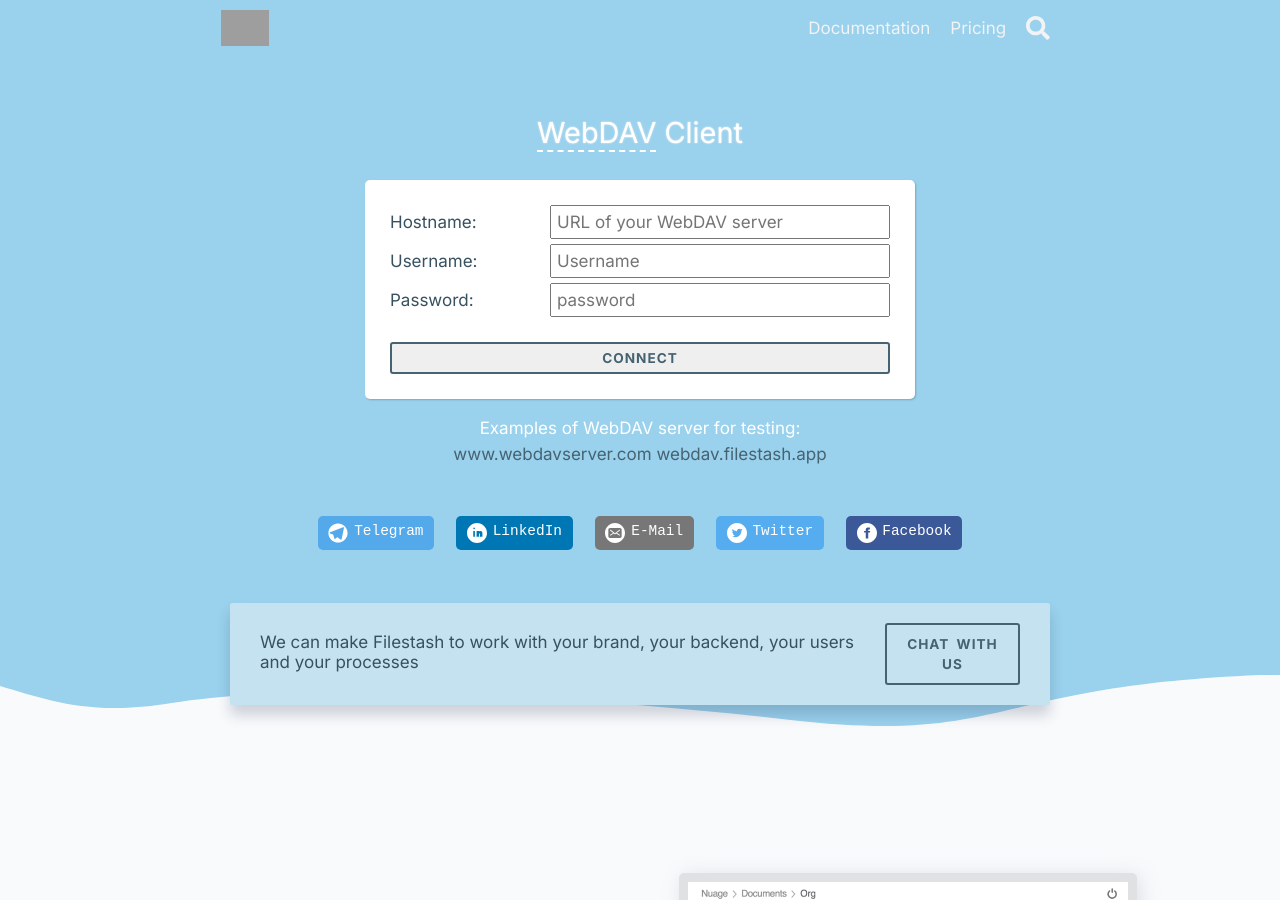
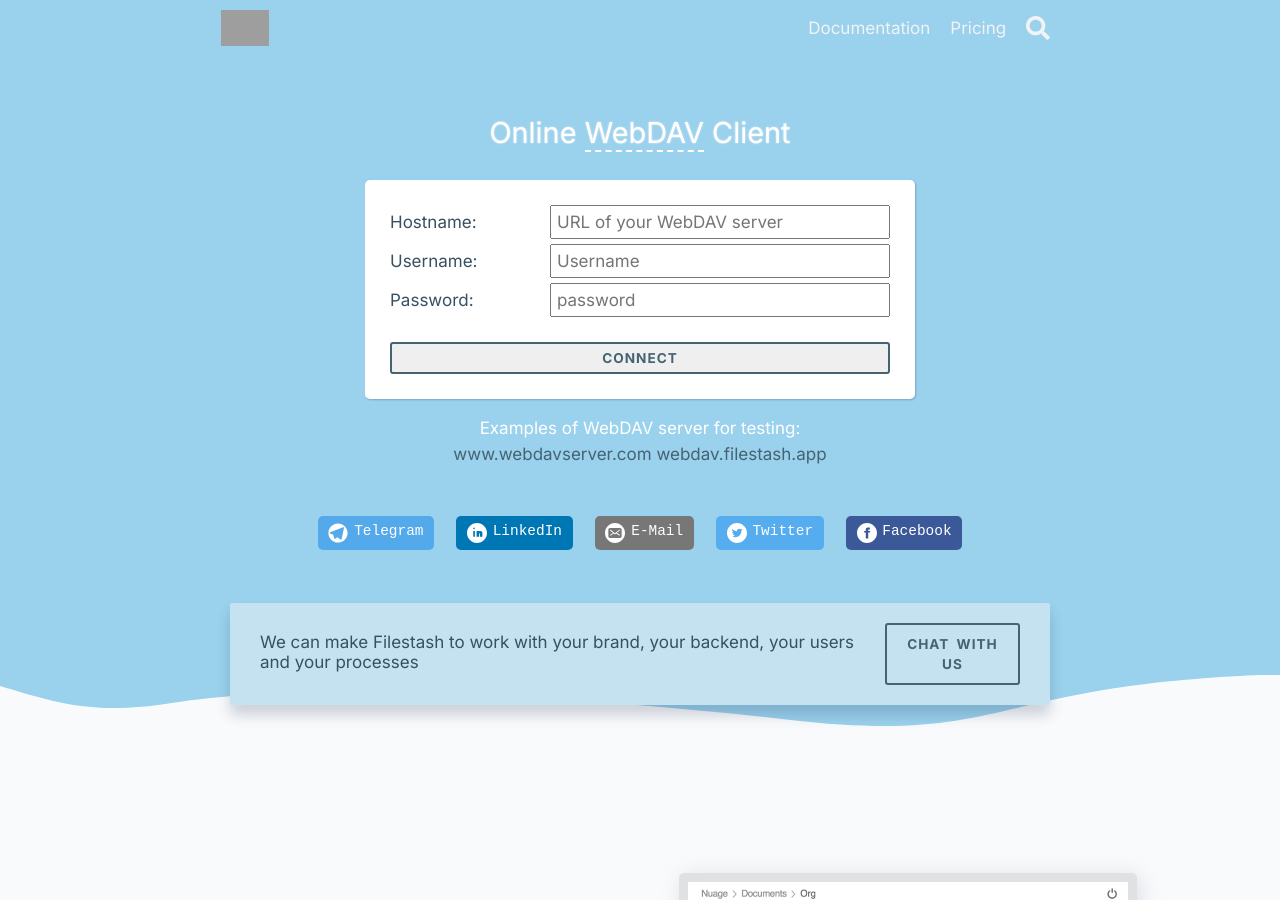
Before and after one commit to mickael-kerjean/filestash-website, a Jekyll site: the page built from _posts/2021-10-18-webdav-client.md, in a window 1280 px wide and 900 px high. Built offline with Jekyll 4.4.1, drawn with Linux system fonts in a browser that asks for light colours; grey boxes are pictures that could not be loaded.

Commit message:
update (doc): webdav client

```diff
--- a/_posts/2021-10-18-webdav-client.md
+++ b/_posts/2021-10-18-webdav-client.md
@@ -14,7 +14,7 @@
   <div class="row">
     <div class="col-sm-12">
       <div class="hgroup">
-        <h1><a href="https://en.wikipedia.org/wiki/WebDAV">WebDAV</a> Client</h1>
+        <h1>Online <a href="https://en.wikipedia.org/wiki/WebDAV">WebDAV</a> Client</h1>
       </div>
       <form onsubmit='$("form input[type=\"submit\"]").attr("value", "LOADING...")' action="https://demo.filestash.app/login" method="GET">
         <input type="hidden" name="type" value="webdav" />
```
